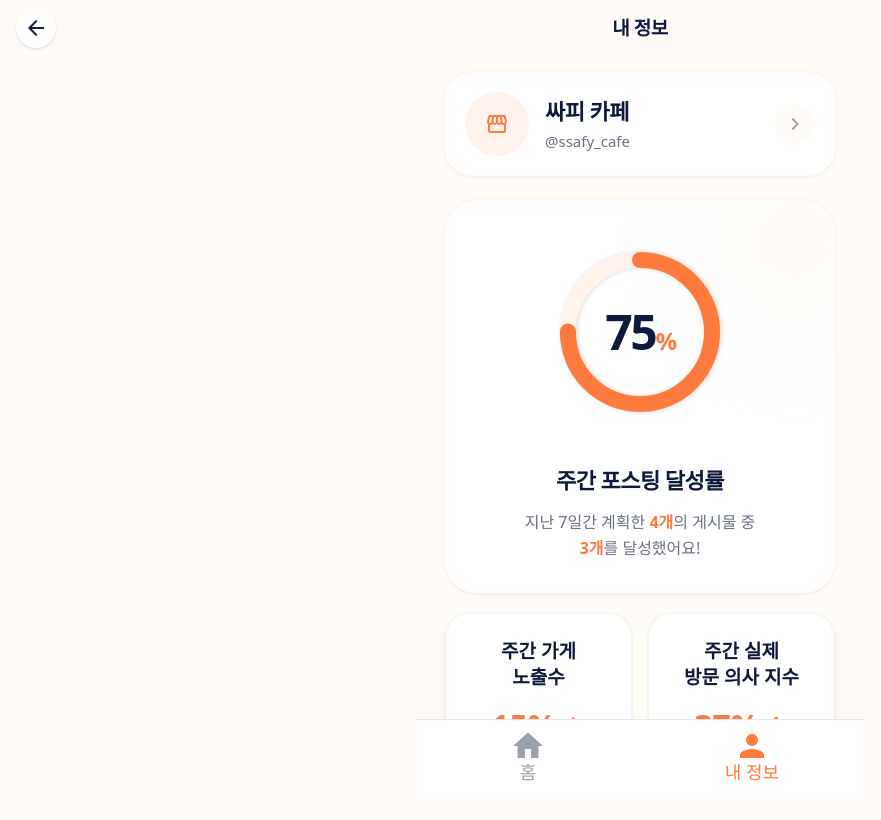
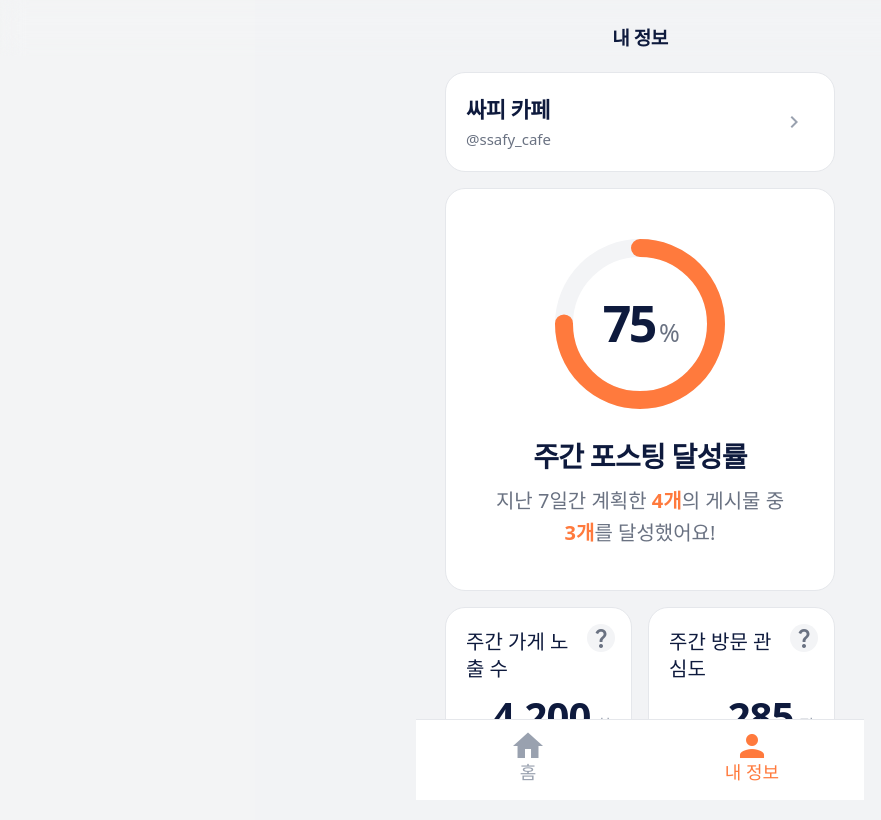
Before and after one commit to heewon916/marketing, a React (Vite) app in the folder fe/: page /mypage in a window 1280 px wide. Shown: the top 820 px of the page, without its empty margins (0-881 px from the left). Built offline with nearby package versions, Linux system fonts and the light colour scheme.

Commit message:
refactor(user): 마이페이지 카드 공통 구조 및 메인 UI 정리 (S14P31A401-28)

```diff
--- /dev/null
+++ b/fe/src/features/mypage/components/CardShell.jsx
@@ -0,0 +1,24 @@
+export default function CardShell({
+  as: Component = 'section',
+  children,
+  className = '',
+  type,
+  onClick,
+  ...props
+}) {
+  const isButton = Component === 'button';
+
+  return (
+    <Component
+      type={isButton ? type || 'button' : undefined}
+      onClick={onClick}
+      className={[
+        'w-full rounded-[20px] border border-gray-200 bg-white',
+        className,
+      ].join(' ')}
+      {...props}
+    >
+      {children}
+    </Component>
+  );
+}
--- a/fe/src/features/mypage/components/MetricCard.jsx
+++ b/fe/src/features/mypage/components/MetricCard.jsx
@@ -1,19 +1,94 @@
-export default function MetricCard({ title, value, unit = '%', isUp = true }) {
+import { useEffect, useState } from 'react';
+import Modal from '@/components/common/Modal';
+import CardShell from './CardShell';
+
+export default function MetricCard({ title, value, unit, description }) {
+  const [isDescriptionOpen, setIsDescriptionOpen] = useState(false);
+  const [animatedValue, setAnimatedValue] = useState(0);
+
+  useEffect(() => {
+    const targetValue = Number(value);
+
+    if (Number.isNaN(targetValue)) {
+      return;
+    }
+
+    let animationFrameId;
+    let startTime;
+
+    const duration = 900;
+
+    const animate = (currentTime) => {
+      if (!startTime) {
+        startTime = currentTime;
+      }
+
+      const elapsedTime = currentTime - startTime;
+      const progress = Math.min(elapsedTime / duration, 1);
+      const easedProgress = 1 - Math.pow(1 - progress, 3);
+      const currentValue = Math.round(targetValue * easedProgress);
+
+      setAnimatedValue(currentValue);
+
+      if (progress < 1) {
+        animationFrameId = requestAnimationFrame(animate);
+      }
+    };
+
+    animationFrameId = requestAnimationFrame(animate);
+
+    return () => cancelAnimationFrame(animationFrameId);
+  }, [value]);
+
   return (
-    <section className="flex min-h-[150px] flex-1 flex-col items-center justify-center rounded-3xl border border-gray-100 bg-white px-4 py-6 shadow-sm">
-      <h3 className="text-center text-[19px] font-extrabold leading-snug text-accent-100">
-        {title}
-      </h3>
+    <>
+      <CardShell className="relative flex min-h-[160px] flex-col justify-between p-5">
+        <div className="flex items-start justify-between gap-2">
+          <h3 className="pr-7 text-[20px] font-medium leading-snug text-accent-100">
+            {title}
+          </h3>
 
-      <div className="mt-5 flex items-center gap-1 text-primary-100">
-        <strong className="text-[32px] font-extrabold leading-none">
-          {value}
-          {unit}
-        </strong>
-        <span className="text-[27px] font-extrabold leading-none">
-          {isUp ? '↑' : '↓'}
-        </span>
-      </div>
-    </section>
+          {description && (
+            <button
+              type="button"
+              onClick={() => setIsDescriptionOpen(true)}
+              className="absolute right-4 top-4 flex h-7 w-7 items-center justify-center rounded-full bg-gray-100 text-gray-500"
+              aria-label="지표 설명 보기"
+            >
+              <span className="material-icons text-[18px]">question_mark</span>
+            </button>
+          )}
+        </div>
+
+        <div className="flex w-full items-baseline justify-end gap-1.5 text-right">
+          <strong className="text-[40px] font-semibold tracking-tight text-accent-100">
+            {animatedValue.toLocaleString()}
+          </strong>
+
+          {unit && (
+            <span className="text-[16px] font-medium text-gray-400">
+              {unit}
+            </span>
+          )}
+        </div>
+      </CardShell>
+
+      {description && (
+        <Modal
+          isOpen={isDescriptionOpen}
+          onClose={() => setIsDescriptionOpen(false)}
+        >
+          <div className="text-center">
+            <h3 className="text-[28px] font-extrabold leading-snug text-primary-100">
+              {title}
+            </h3>
+
+            <p className="mt-5 whitespace-pre-line text-[18px] font-medium leading-relaxed text-gray-600">
+              {description}
+            </p>
+          </div>
+        </Modal>
+      )}
+    </>
   );
 }
--- a/fe/src/features/mypage/components/MyPageHeader.jsx
+++ b/fe/src/features/mypage/components/MyPageHeader.jsx
@@ -1,19 +1,7 @@
-import { useNavigate } from 'react-router-dom';
-
 export default function MyPageHeader({ title = '내 정보'}) {
-  const navigate = useNavigate();
 
   return (
-    <header className="sticky top-0 z-50 flex h-14 w-full items-center justify-center bg-surface-200/80 px-4 backdrop-blur-md transition-all">
-      <button
-        type="button"
-        onClick={() => navigate(-1)}
-        className="absolute left-4 flex h-10 w-10 items-center justify-center rounded-full bg-white text-accent-100 shadow-sm transition-colors hover:bg-surface-100 active:scale-95"
-        aria-label="뒤로가기"
-      >
-        <span className="material-icons text-[26px]">arrow_back</span>
-      </button>
-
+    <header className="sticky top-0 z-50 flex h-14 w-full items-center justify-center px-4 pt-5 backdrop-blur-md transition-all">
       <h1 className="text-[19px] font-bold tracking-tight text-accent-100">
         {title}
       </h1>
--- a/fe/src/features/mypage/components/ProfileCard.jsx
+++ b/fe/src/features/mypage/components/ProfileCard.jsx
@@ -1,21 +1,19 @@
+import CardShell from './CardShell';
+
 export default function ProfileCard({
   storeName,
   instagramUsername,
   onClick,
 }) {
   return (
-    <button
-      type="button"
+    <CardShell
+      as="button"
       onClick={onClick}
-      className="group flex w-full items-center justify-between gap-4 rounded-[28px] bg-white p-5 text-left shadow-sm ring-1 ring-surface-100 transition-all duration-300 hover:shadow-md active:scale-[0.98]"
+      className="group flex items-center justify-between gap-4 p-5 text-left"
+      aria-label="계정 정보로 이동"
     >
-      <div className="flex flex-1 items-center gap-4 min-w-0">
-        {/* 프로필 이미지 플레이스홀더 (테마 컬러 적용) */}
-        <div className="flex h-16 w-16 shrink-0 items-center justify-center rounded-full bg-surface-100 text-primary-100">
-          <span className="material-icons text-[32px]">storefront</span>
-        </div>
-
-        <div className="flex flex-col min-w-0">
+      <div className="flex min-w-0 flex-1 items-center gap-4">
+        <div className="flex min-w-0 flex-col">
           <strong className="truncate text-[22px] font-extrabold tracking-tight text-accent-100">
             {storeName}
           </strong>
@@ -25,9 +23,9 @@ export default function ProfileCard({
         </div>
       </div>
 
-      <div className="flex h-10 w-10 shrink-0 items-center justify-center rounded-full bg-surface-200 text-gray-400 transition-colors group-hover:bg-surface-100 group-hover:text-primary-100">
+      <div className="flex h-10 w-10 shrink-0 items-center justify-center rounded-full text-gray-400">
         <span className="material-icons text-[24px]">chevron_right</span>
       </div>
-    </button>
+    </CardShell>
   );
 }
--- a/fe/src/features/mypage/components/WeeklyStatCard.jsx
+++ b/fe/src/features/mypage/components/WeeklyStatCard.jsx
@@ -1,4 +1,5 @@
 import { useEffect, useState } from 'react';
+import CardShell from './CardShell';
 
 export default function WeeklyStatCard({
   percent,
@@ -12,38 +13,34 @@ export default function WeeklyStatCard({
     return () => clearTimeout(timer);
   }, [percent]);
 
-  const radius = 80;
-  const strokeWidth = 16;
+  const radius = 85;
+  const strokeWidth = 18;
   const normalizedRadius = radius - strokeWidth / 2;
   const circumference = normalizedRadius * 2 * Math.PI;
   const strokeDashoffset =
     circumference - (animatedPercent / 100) * circumference;
 
   return (
-    <section className="relative overflow-hidden rounded-[32px] bg-white p-8 shadow-sm ring-1 ring-surface-100">
-      {/* 부드러운 테마 배경 장식 */}
-      <div className="absolute -right-10 -top-10 h-40 w-40 rounded-full bg-surface-100/60 blur-3xl"></div>
-
-      <div className="relative z-10 flex flex-col items-center">
-        <div className="relative flex h-[200px] w-[200px] items-center justify-center">
+    <CardShell className="flex flex-col items-center justify-center py-10">
+      <div className="relative flex h-[190px] w-[190px] items-center justify-center">
         <svg
-            width="200"
-            height="200"
-            viewBox="0 0 200 200"
-            className="-rotate-90 transform drop-shadow-sm"
+          width="190"
+          height="190"
+          viewBox="0 0 190 190"
+          className="-rotate-90 transform"
           aria-hidden="true"
         >
           <circle
-              cx="100"
-              cy="100"
+            cx="95"
+            cy="95"
             r={normalizedRadius}
             fill="transparent"
-              stroke="var(--color-surface-100)"
+            stroke="var(--color-gray-100)"
             strokeWidth={strokeWidth}
           />
           <circle
-              cx="100"
-              cy="100"
+            cx="95"
+            cy="95"
             r={normalizedRadius}
             fill="transparent"
             stroke="var(--color-primary-100)"
@@ -56,25 +53,33 @@ export default function WeeklyStatCard({
         </svg>
 
         <div className="absolute inset-0 flex flex-col items-center justify-center">
-            {/* <span className="mb-1 text-[13px] font-bold tracking-widest text-gray-400">
-              WEEKLY
-            </span> */}
-            <strong className="text-[48px] font-extrabold leading-none tracking-tighter text-accent-100">
-              {animatedPercent}<span className="text-[24px] text-primary-100">%</span>
+          <strong className="text-[50px] font-semibold tracking-tighter text-accent-100">
+            {animatedPercent}
+            <span className="ml-1 text-[25px] font-medium text-gray-500">
+              %
+            </span>
           </strong>
         </div>
       </div>
 
-        <div className="mt-8 text-center">
-          <h2 className="text-[22px] font-bold tracking-tight text-accent-100">
+      <div className="mt-4 text-center">
+        <h2 className="text-[28px] font-semibold tracking-tight text-accent-100">
           주간 포스팅 달성률
         </h2>
-          <p className="mt-3 text-[16px] font-medium leading-relaxed text-gray-500">
-            지난 7일간 계획한 <strong className="text-primary-100">{plannedCount}개</strong>의 게시물 중<br />
-            <strong className="text-primary-100">{achievedCount}개</strong>를 달성했어요!
+
+        <p className="mt-2 text-[20px] font-normal leading-relaxed text-gray-500">
+          지난 7일간 계획한{' '}
+          <strong className="font-semibold text-primary-100">
+            {plannedCount}개
+          </strong>
+          의 게시물 중
+          <br />
+          <strong className="font-semibold text-primary-100">
+            {achievedCount}개
+          </strong>
+          를 달성했어요!
         </p>
       </div>
-      </div>
-    </section>
+    </CardShell>
   );
 }
--- a/fe/src/features/mypage/sections/MyPageMainSection.jsx
+++ b/fe/src/features/mypage/sections/MyPageMainSection.jsx
@@ -11,8 +11,8 @@ const myPageMockData = {
   weeklyPostAchievementRate: 75,
   targetPostCount: 4,
   achievedPostCount: 3,
-  weeklyReachRate: 15,
-  weeklyVisitIntentRate: 37,
+  weeklyReachCount: 4200,
+  weeklyVisitIntentScore: 285,
 };
 
 export default function MyPageMainSection() {
@@ -24,62 +24,59 @@ export default function MyPageMainSection() {
     weeklyPostAchievementRate,
     targetPostCount,
     achievedPostCount,
-    weeklyReachRate,
-    weeklyVisitIntentRate,
+    weeklyReachCount,
+    weeklyVisitIntentScore,
   } = myPageMockData;
 
-  const handleProfileClick = () => {
-    navigate('/mypage/account');
-  };
-
-  const handleSettingClick = () => {
-    navigate('/mypage/account');
-  };
-
   return (
-    // 배경을 surface-200으로 설정하여 따뜻한 톤 유지
-    <div className="min-h-screen bg-surface-200 pb-28 font-sans selection:bg-primary-100/20">
+    <div className="min-h-screen bg-accent-100/5 pb-28">
       <MyPageHeader
         title="내 정보"
-        onSettingClick={handleSettingClick}
+        onSettingClick={() => navigate('/mypage/account')}
       />
 
-      <main className="mx-auto flex w-full max-w-[430px] flex-col px-5 pt-4">
-        <div className="animate-fade-in-up">
+      <main className="mx-auto flex w-full max-w-[430px] flex-col gap-4 px-5 pt-4">
         <ProfileCard
           storeName={storeName}
           instagramUsername={instagramUsername}
-            onClick={handleProfileClick}
+          onClick={() => navigate('/mypage/account')}
         />
-        </div>
 
-        <div className="mt-6 animate-fade-in-up" style={{ animationDelay: '100ms' }}>
         <WeeklyStatCard
           percent={weeklyPostAchievementRate}
           plannedCount={targetPostCount}
           achievedCount={achievedPostCount}
         />
-        </div>
 
-        <div className="mt-5 grid grid-cols-2 gap-4 animate-fade-in-up" style={{ animationDelay: '200ms' }}>
+        <div className="grid grid-cols-2 gap-4">
           <MetricCard
             title={
               <>
-                주간 가게<br />노출수
+                주간 가게 노출 수
               </>
             }
-            value={weeklyReachRate}
-            isUp={true}
+            value={weeklyReachCount}
+            unit="회"
+            description={`인스타그램 게시물 노출 횟수예요.
+
+          수치가 높을수록 더 많은 사람에게
+          가게를 알린 거예요.`}
           />
 
           <MetricCard
             title={
               <>
-                주간 실제<br />방문 의사 지수
+                주간 방문 관심도
               </>
             }
-            value={weeklyVisitIntentRate}
-            isUp={false}
+            value={weeklyVisitIntentScore}
+            unit="점"
+            description={`게시물을 본 사람들이
+          가게에 관심을 보인 정도예요.
+
+          프로필 방문, 게시물 저장,
+          길찾기나 전화 클릭 같은 행동을
+          바탕으로 계산해요.`}
           />
         </div>
       </main>
```
Also changed, not shown: fe/src/features/mypage/components/AccountProfile.jsx (+0 -11 lines). Lines whose indentation alone changed are shown as unchanged.
